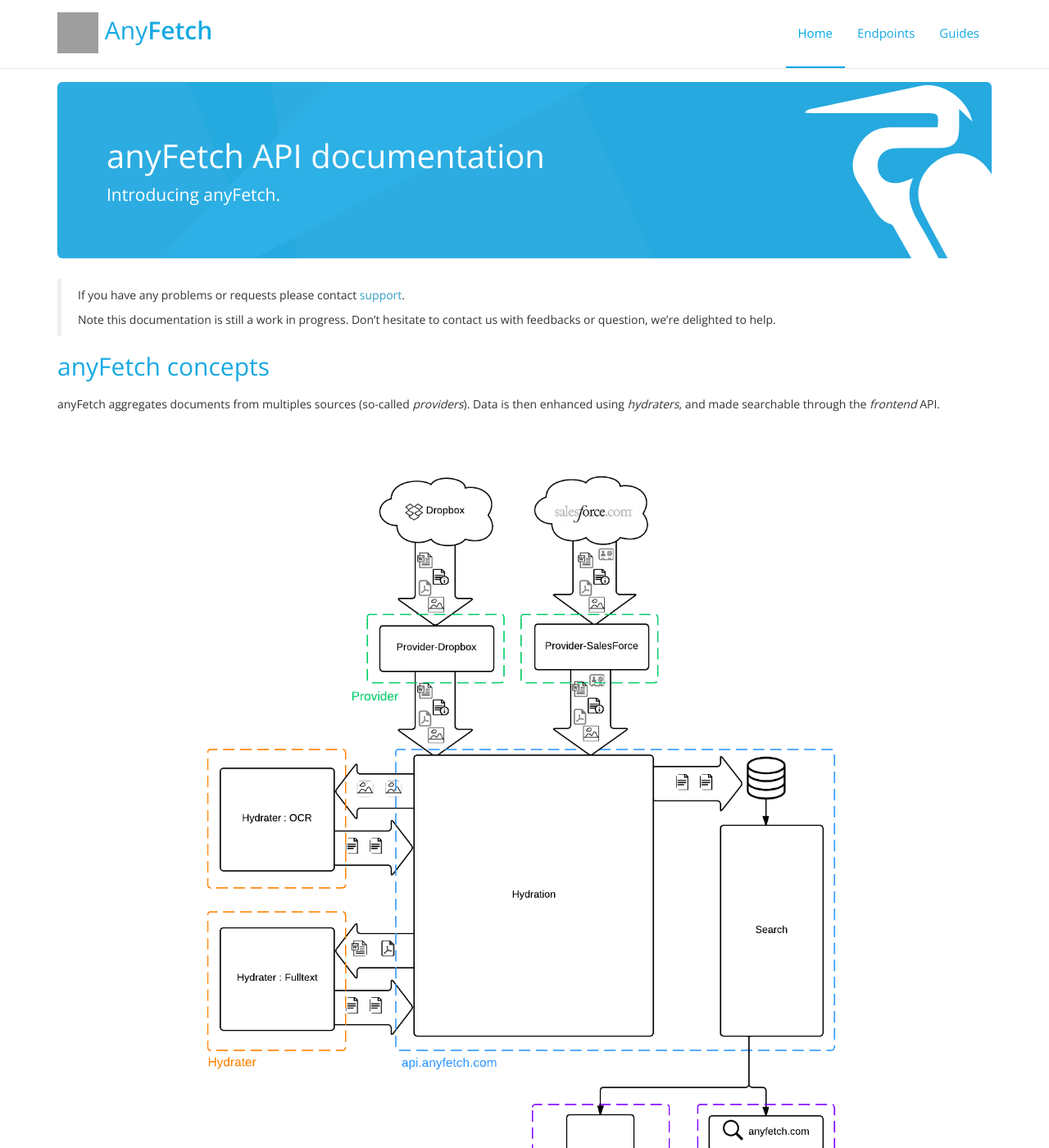
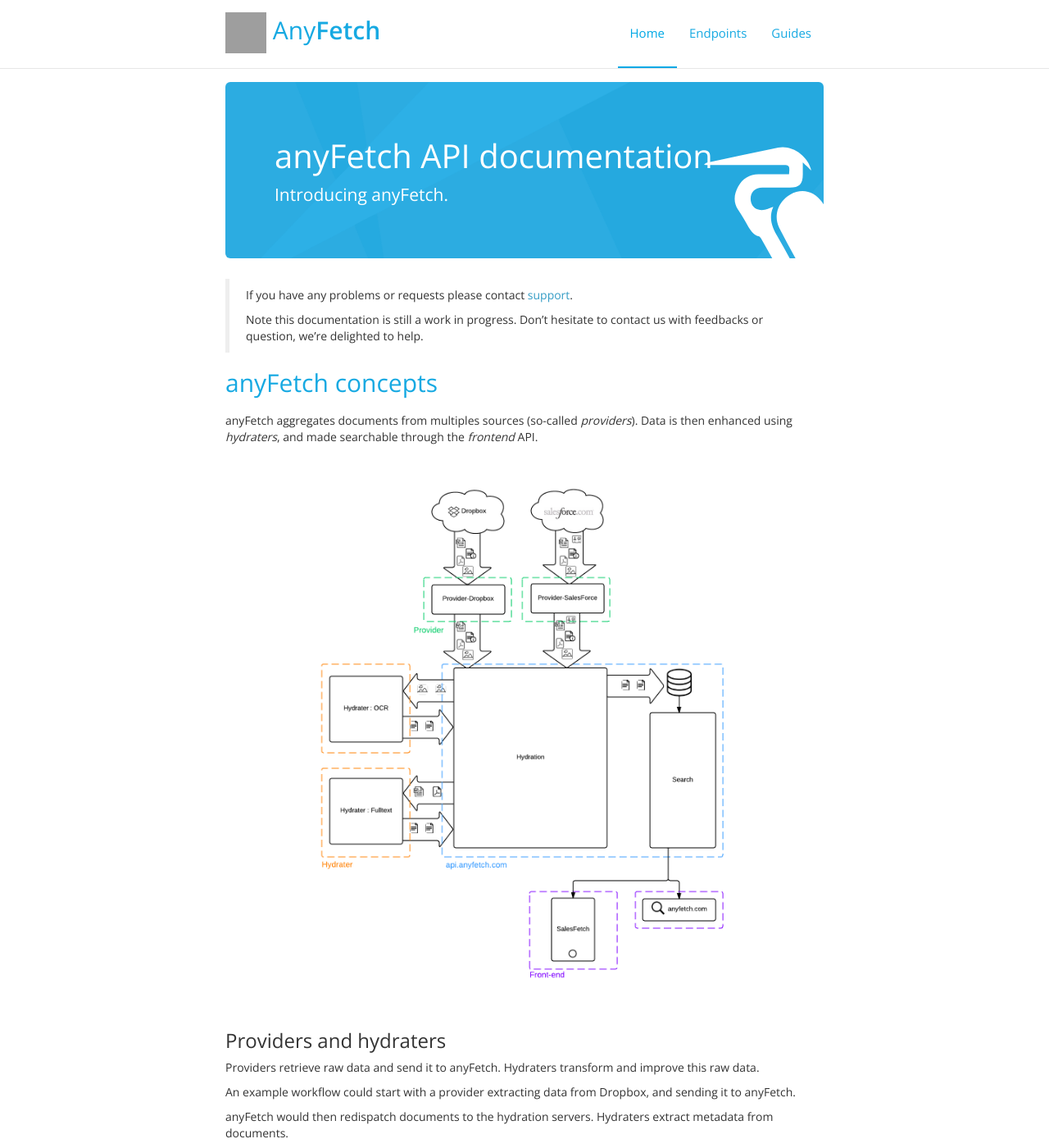
Before and after one commit to AnyFetch/developers.anyfetch.com, a Jekyll site: the page built from index.md, in a window 1280 px wide and 1400 px high. Shown: the whole window at 82% size. Built offline with Jekyll 4.4.1, drawn with Linux system fonts in a browser that asks for light colours; nearby versions of some CDN libraries; Markdown is read by kramdown in place of the engine named in the settings; grey boxes are pictures that could not be loaded.

Commit message:
set container max-size

```diff
--- a/stylesheets/landing.css
+++ b/stylesheets/landing.css
@@ -6,6 +6,10 @@
 body, h1, h2, h3, h4, h5, h6 {
 	font-family: 'Open Sans', sans-serif;
 	font-weight: 300;
+}
+
+.container {
+	max-width: 760px;
 }
 
 strong {
```
